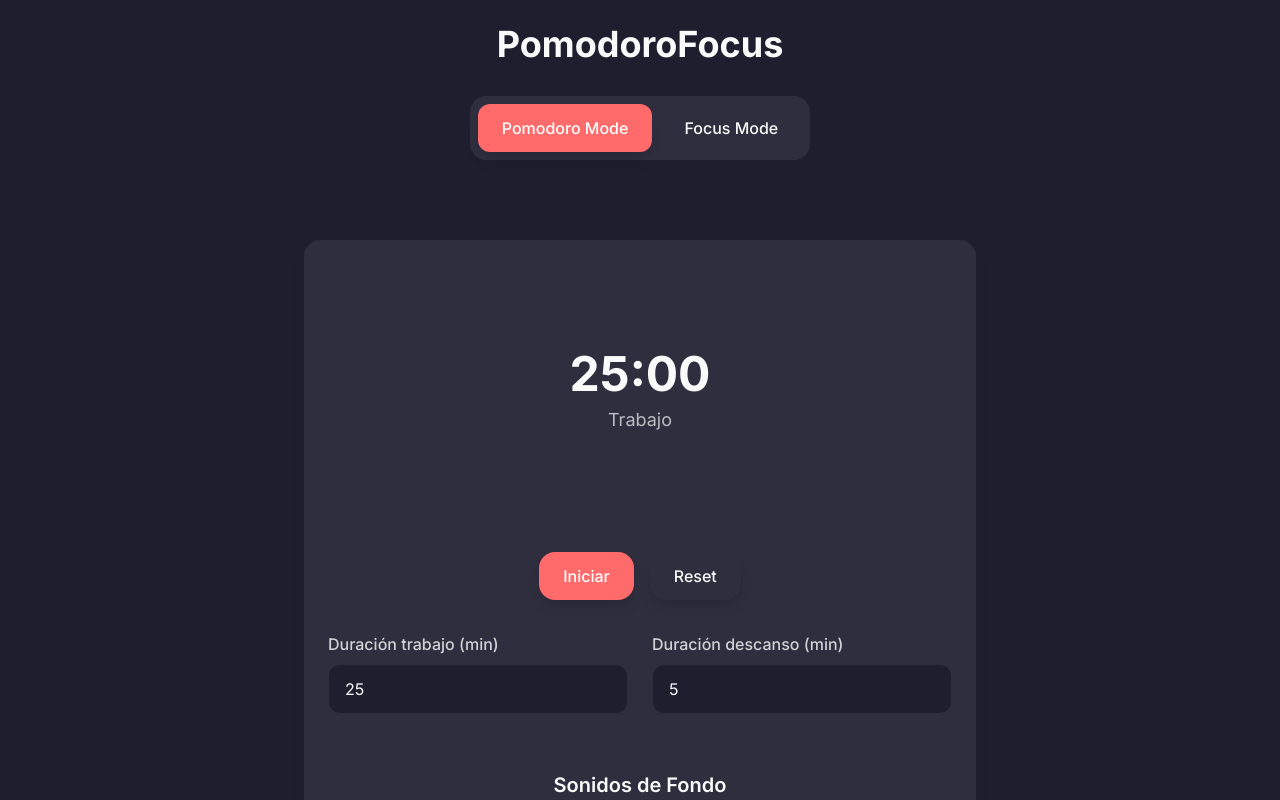
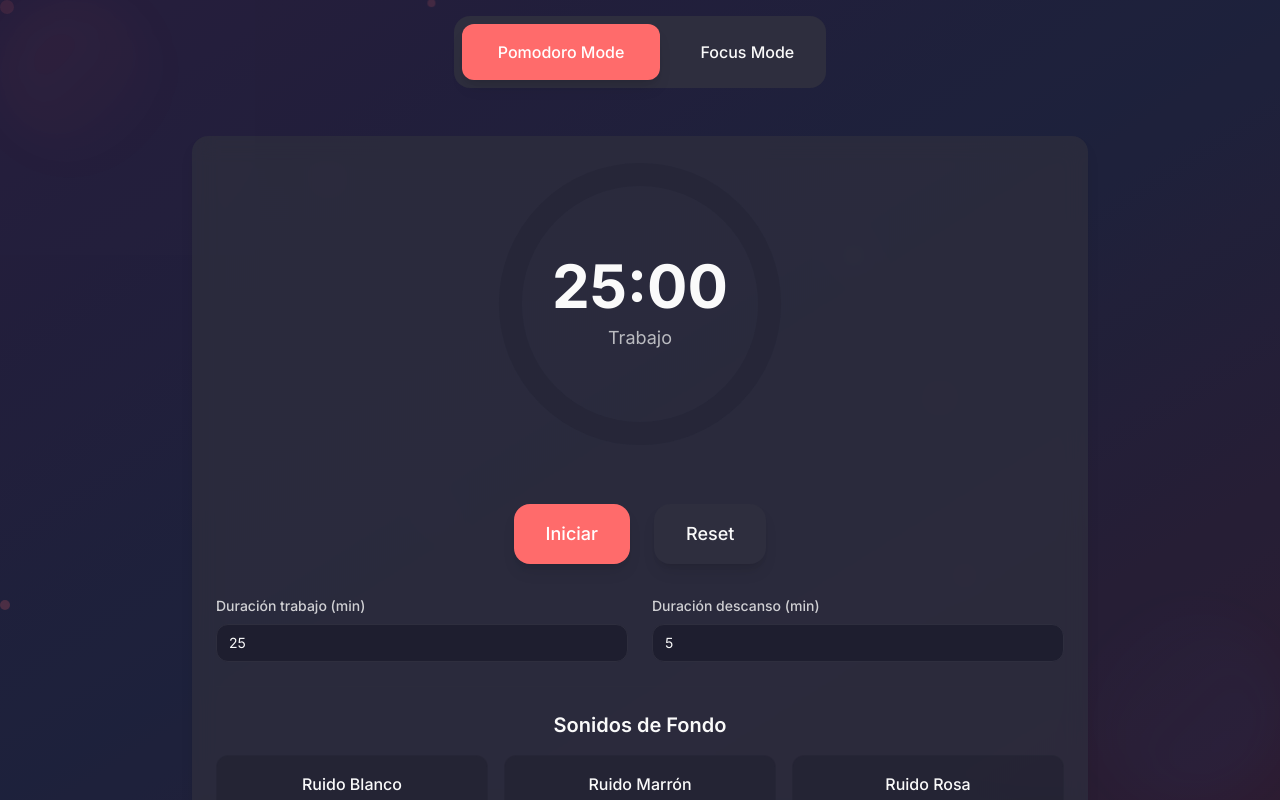
Before and after one commit to juanma97/focus, a React (Vite) app: page / in a window 1280 px wide. Shown: the top 800 px of the page. Built offline with nearby package versions, Linux system fonts and the light colour scheme.

Commit message:
redesigned ui

```diff
--- a/src/App.tsx
+++ b/src/App.tsx
@@ -1,6 +1,7 @@
 import { useState } from 'react'
 import PomodoroTimer from './components/PomodoroTimer'
 import FocusMode from './components/FocusMode'
+import AnimatedBackground from './components/AnimatedBackground'
 
 type Mode = 'pomodoro' | 'focus'
 
@@ -8,20 +9,20 @@ function App() {
   const [mode, setMode] = useState<Mode>('pomodoro')
 
   return (
-    <div className="min-h-screen bg-primary flex flex-col">
+    <div className="min-h-screen bg-primary flex flex-col relative">
+      {/* Animated Background */}
+      <AnimatedBackground />
+
       {/* Header */}
-      <header className="p-6">
+      <header className="p-4 relative z-10">
         <div className="max-w-4xl mx-auto">
-          <h1 className="text-4xl font-bold text-center text-text mb-8">
-            PomodoroFocus
-          </h1>
 
           {/* Mode Selector */}
-          <div className="flex justify-center mb-8">
-            <div className="bg-timer rounded-2xl p-2 flex gap-2">
+          <div className="flex justify-center mb-4">
+            <div className="bg-timer rounded-2xl p-2 flex gap-4">
               <button
                 onClick={() => setMode('pomodoro')}
-                className={`px-6 py-3 rounded-xl font-medium transition-all duration-200 ${
+                className={`px-9 py-3 rounded-xl font-medium transition-all duration-200 ${
                   mode === 'pomodoro'
                     ? 'bg-accent text-white shadow-lg'
                     : 'text-text hover:bg-timer/50'
@@ -31,7 +32,7 @@ function App() {
               </button>
               <button
                 onClick={() => setMode('focus')}
-                className={`px-6 py-3 rounded-xl font-medium transition-all duration-200 ${
+                className={`px-6 py-4 rounded-xl font-medium transition-all duration-200 ${
                   mode === 'focus'
                     ? 'bg-accent text-white shadow-lg'
                     : 'text-text hover:bg-timer/50'
@@ -45,8 +46,8 @@ function App() {
       </header>
 
       {/* Main Content */}
-      <main className="flex-1 flex items-center justify-center p-6">
-        <div className="max-w-4xl w-full">
+      <main className="flex-1 flex items-center justify-center p-4 relative z-10 min-h-0">
+        <div className="max-w-4xl w-full h-full">
           {mode === 'pomodoro' ? <PomodoroTimer /> : <FocusMode />}
         </div>
       </main>
--- /dev/null
+++ b/src/components/AnimatedBackground.tsx
@@ -0,0 +1,77 @@
+function AnimatedBackground() {
+  return (
+    <div className="fixed inset-0 overflow-hidden pointer-events-none">
+      {/* Gradient Background */}
+      <div className="absolute inset-0 bg-gradient-to-br from-purple-900/20 via-blue-900/20 to-pink-900/20 animate-pulse"></div>
+
+      {/* Floating Bubbles with slow movement */}
+      <div className="absolute top-1/4 left-1/4 w-3 h-3 bg-accent/20 rounded-full animate-pulse"
+           style={{
+             animation: 'float 8s ease-in-out infinite',
+             animationDelay: '0s'
+           }}></div>
+
+      <div className="absolute top-1/3 right-1/3 w-4 h-4 bg-accent/15 rounded-full animate-pulse"
+           style={{
+             animation: 'float 12s ease-in-out infinite',
+             animationDelay: '2s'
+           }}></div>
+
+      <div className="absolute bottom-1/3 left-1/3 w-2 h-2 bg-accent/25 rounded-full animate-pulse"
+           style={{
+             animation: 'float 10s ease-in-out infinite',
+             animationDelay: '4s'
+           }}></div>
+
+      <div className="absolute top-1/2 right-1/4 w-3 h-3 bg-accent/20 rounded-full animate-pulse"
+           style={{
+             animation: 'float 9s ease-in-out infinite',
+             animationDelay: '1s'
+           }}></div>
+
+      <div className="absolute bottom-1/4 right-1/4 w-2.5 h-2.5 bg-accent/30 rounded-full animate-pulse"
+           style={{
+             animation: 'float 11s ease-in-out infinite',
+             animationDelay: '3s'
+           }}></div>
+
+      <div className="absolute top-1/6 left-1/3 w-2 h-2 bg-accent/15 rounded-full animate-pulse"
+           style={{
+             animation: 'float 13s ease-in-out infinite',
+             animationDelay: '5s'
+           }}></div>
+
+      <div className="absolute bottom-1/6 right-1/6 w-3.5 h-3.5 bg-accent/10 rounded-full animate-pulse"
+           style={{
+             animation: 'float 7s ease-in-out infinite',
+             animationDelay: '6s'
+           }}></div>
+
+      <div className="absolute top-3/4 left-1/6 w-2.5 h-2.5 bg-accent/20 rounded-full animate-pulse"
+           style={{
+             animation: 'float 14s ease-in-out infinite',
+             animationDelay: '7s'
+           }}></div>
+
+      {/* Gradient Orbs */}
+      <div className="absolute top-0 left-0 w-40 h-40 bg-gradient-to-br from-accent/10 to-transparent rounded-full blur-xl animate-pulse"
+           style={{
+             animation: 'pulse 4s ease-in-out infinite'
+           }}></div>
+
+      <div className="absolute bottom-0 right-0 w-48 h-48 bg-gradient-to-tl from-blue-500/10 to-transparent rounded-full blur-xl animate-pulse"
+           style={{
+             animation: 'pulse 6s ease-in-out infinite',
+             animationDelay: '2s'
+           }}></div>
+
+      <div className="absolute top-1/2 left-1/2 transform -translate-x-1/2 -translate-y-1/2 w-32 h-32 bg-gradient-to-r from-pink-500/8 to-purple-500/8 rounded-full blur-xl animate-pulse"
+           style={{
+             animation: 'pulse 5s ease-in-out infinite',
+             animationDelay: '1s'
+           }}></div>
+    </div>
+  )
+}
+
+export default AnimatedBackground
--- a/src/components/PomodoroTimer.tsx
+++ b/src/components/PomodoroTimer.tsx
@@ -66,11 +66,11 @@ function PomodoroTimer() {
   const progress = ((isBreak ? config.breakDuration * 60 : config.workDuration * 60) - timeLeft) / (isBreak ? config.breakDuration * 60 : config.workDuration * 60)
 
   return (
-    <div className="w-full max-w-2xl mx-auto">
-      <div className="card">
+    <div className="w-full max-w-4xl mx-auto h-full flex flex-col">
+      <div className="card bg-timer/80 backdrop-blur-md flex-1 flex flex-col">
         {/* Timer Display */}
-        <div className="text-center mb-8">
-          <div className="relative w-64 h-64 mx-auto mb-6">
+        <div className="text-center mb-8 flex-1 flex flex-col justify-center">
+          <div className="relative w-72 h-72 mx-auto mb-6">
             {/* Progress Circle */}
             <svg className="w-full h-full transform -rotate-90" viewBox="0 0 100 100">
               <circle
@@ -78,27 +78,28 @@ function PomodoroTimer() {
                 cy="50"
                 r="45"
                 fill="none"
-                stroke="#2E2E3E"
+                stroke="#1E1E2F"
                 strokeWidth="8"
+                opacity="0.3"
               />
               <circle
                 cx="50"
                 cy="50"
                 r="45"
                 fill="none"
-                stroke="#FF6B6B"
+                stroke={isBreak ? "#4F46E5" : "#FF6B6B"}
                 strokeWidth="8"
                 strokeDasharray={`${2 * Math.PI * 45}`}
                 strokeDashoffset={`${2 * Math.PI * 45 * (1 - progress)}`}
                 strokeLinecap="round"
-                className="transition-all duration-1000 ease-out"
+                className="transition-all duration-1000 ease-out drop-shadow-lg"
               />
             </svg>
 
             {/* Time Display */}
             <div className="absolute inset-0 flex items-center justify-center">
               <div className="text-center">
-                <div className="text-5xl font-bold text-text mb-2">
+                <div className="text-6xl font-bold text-text mb-2">
                   {formatTime(timeLeft)}
                 </div>
                 <div className="text-lg text-text/70">
@@ -110,25 +111,25 @@ function PomodoroTimer() {
         </div>
 
         {/* Controls */}
-        <div className="flex justify-center gap-4 mb-8">
+        <div className="flex justify-center gap-6 mb-8">
           {!isRunning ? (
-            <button onClick={startTimer} className="btn-primary">
+            <button onClick={startTimer} className="btn-primary text-lg px-8 py-4">
               Iniciar
             </button>
           ) : (
-            <button onClick={pauseTimer} className="btn-secondary">
+            <button onClick={pauseTimer} className="btn-secondary text-lg px-8 py-4">
               Pausar
             </button>
           )}
-          <button onClick={resetTimer} className="btn-secondary">
+          <button onClick={resetTimer} className="btn-secondary text-lg px-8 py-4">
             Reset
           </button>
         </div>
 
         {/* Configuration */}
-        <div className="grid grid-cols-1 md:grid-cols-2 gap-6 mb-8">
+        <div className="grid grid-cols-1 md:grid-cols-2 gap-6 mb-6">
           <div>
-            <label className="block text-text/80 mb-2 font-medium">
+            <label className="block text-text/80 mb-2 font-medium text-sm">
               Duración trabajo (min)
             </label>
             <input
@@ -143,11 +144,11 @@ function PomodoroTimer() {
                   setTimeLeft(value * 60)
                 }
               }}
-              className="w-full bg-primary border border-timer rounded-xl px-4 py-3 text-text focus:outline-none focus:border-accent transition-colors"
+              className="w-full bg-primary border border-timer rounded-xl px-3 py-2 text-text focus:outline-none focus:border-accent transition-colors text-sm"
             />
           </div>
           <div>
-            <label className="block text-text/80 mb-2 font-medium">
+            <label className="block text-text/80 mb-2 font-medium text-sm">
               Duración descanso (min)
             </label>
             <input
@@ -162,13 +163,15 @@ function PomodoroTimer() {
                   setTimeLeft(value * 60)
                 }
               }}
-              className="w-full bg-primary border border-timer rounded-xl px-4 py-3 text-text focus:outline-none focus:border-accent transition-colors"
+              className="w-full bg-primary border border-timer rounded-xl px-3 py-2 text-text focus:outline-none focus:border-accent transition-colors text-sm"
             />
           </div>
         </div>
 
         {/* Sound Player */}
-        <SoundPlayer />
+        <div className="border-t border-timer/20 pt-6">
+          <SoundPlayer />
+        </div>
       </div>
     </div>
   )
--- a/src/components/SoundPlayer.tsx
+++ b/src/components/SoundPlayer.tsx
@@ -64,7 +64,7 @@ function SoundPlayer() {
   }
 
   return (
-    <div className="border-t border-timer/20 pt-6">
+    <div>
       <h3 className="text-xl font-semibold text-text mb-4 text-center">
         Sonidos de Fondo
       </h3>
@@ -90,7 +90,7 @@ function SoundPlayer() {
         <div className="flex flex-col sm:flex-row items-center justify-center gap-4">
           {/* Volume Control */}
           <div className="flex items-center gap-3">
-          <span className="text-text/70 text-sm">Volumen:</span>
+            <span className="text-text/70 text-sm font-medium">Volumen:</span>
             <input
               type="range"
               min="0"
@@ -100,7 +100,7 @@ function SoundPlayer() {
               onChange={(e) => handleVolumeChange(parseFloat(e.target.value))}
               className="w-24 h-2 bg-timer rounded-lg appearance-none cursor-pointer slider"
             />
-          <span className="text-text/70 text-sm w-8">
+            <span className="text-text/70 text-sm font-medium w-8">
               {Math.round(volume * 100)}%
             </span>
           </div>
@@ -109,7 +109,7 @@ function SoundPlayer() {
           <button
             onClick={stopSound}
             disabled={!isPlaying}
-          className={`px-4 py-2 rounded-xl font-medium transition-all duration-200 ${
+            className={`px-4 py-2 rounded-xl font-medium transition-all duration-200 text-sm ${
               isPlaying
                 ? 'bg-red-500 hover:bg-red-600 text-white'
                 : 'bg-timer/30 text-text/50 cursor-not-allowed'
--- a/src/index.css
+++ b/src/index.css
@@ -21,3 +21,19 @@
     @apply bg-timer rounded-2xl shadow-lg p-6 backdrop-blur-sm;
   }
 }
+
+/* Custom Animations */
+@keyframes float {
+  0%, 100% {
+    transform: translateY(0px) translateX(0px);
+  }
+  25% {
+    transform: translateY(-20px) translateX(10px);
+  }
+  50% {
+    transform: translateY(-10px) translateX(-15px);
+  }
+  75% {
+    transform: translateY(-30px) translateX(5px);
+  }
+}
```
Also changed, not shown: src/components/FocusMode.tsx (+11 -25 lines). Lines whose indentation alone changed are shown as unchanged.
